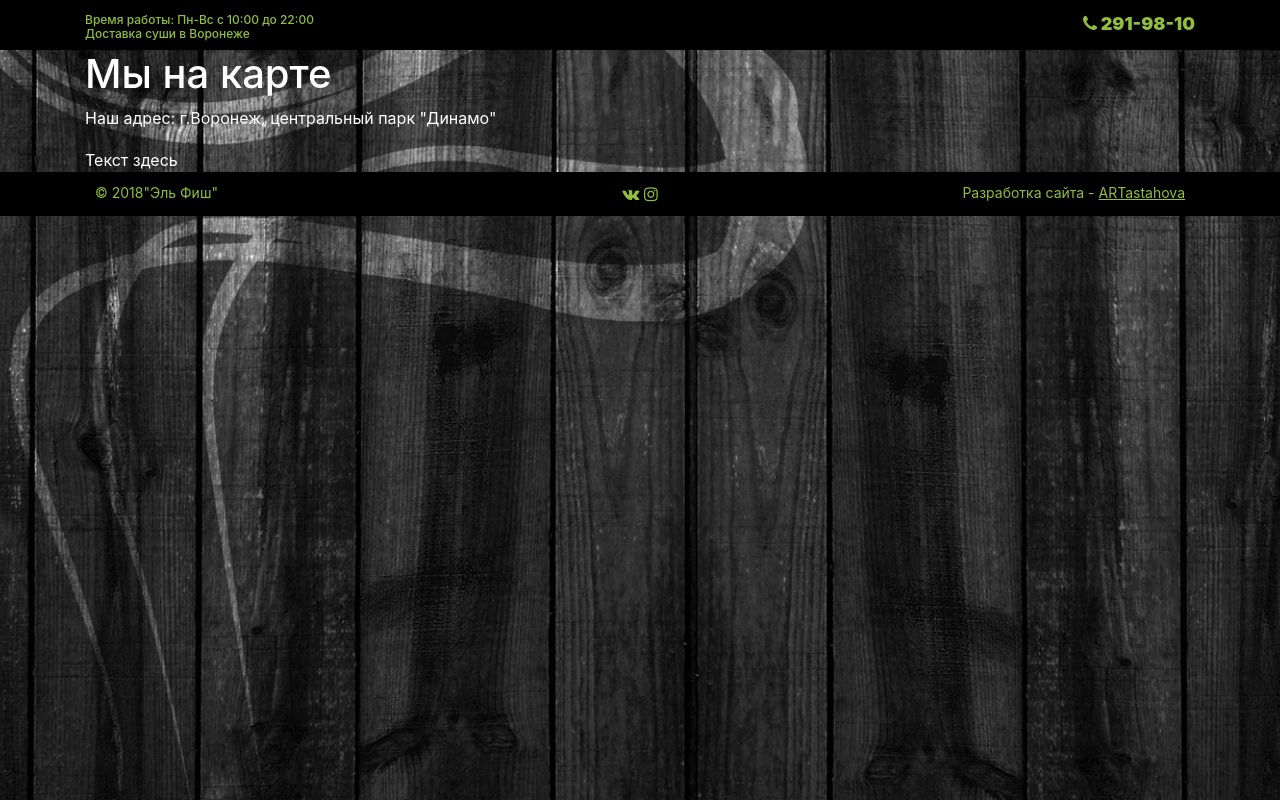
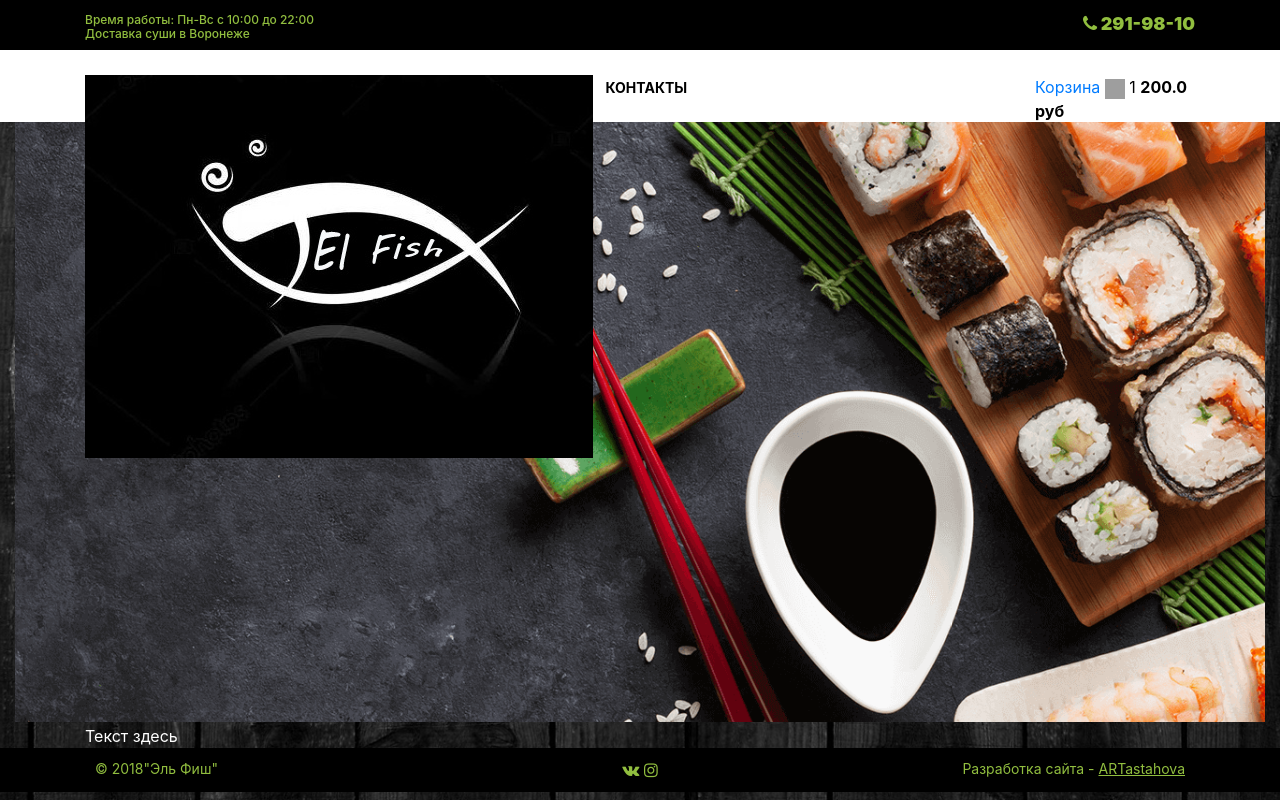
Before and after one commit to Ekaterina1993/sushi, a Django app: page / in a window 1280 px wide. Run offline with Django 3.2, Linux system fonts and the light colour scheme; data that the repository does not hold is empty; some libraries are stand-ins or nearby versions; grey boxes are pictures that could not be loaded.

Commit message:
добавлена строка меню и первый экран

```diff
--- a/src/static_override/css/main.css
+++ b/src/static_override/css/main.css
@@ -9,7 +9,7 @@ body {
 
 }
 
-.time {
+.header {
     color: #91be3f;
     height: 50px;
     /*    background: rgba(0, 0, 0, 0.71);*/
@@ -25,13 +25,13 @@ body {
 }
 
 
-.time h5.left {
+.header h5.left {
     float: left;
     padding-top: 13px;
     font-size: 12px;
 }
 
-.time h5.right {
+.header h5.right {
     float: right;
     padding-top: 13px;
     font-size: 12px;
@@ -47,9 +47,55 @@ a.numberup:hover {
 }
 
 
+.menu {
+    background: white;
+    height: 72px;
+/*    font-size: 20px;*/
+    color: black;
+    padding: 2%;
+    margin-left: -2%;
+    margin-right: -2%;
+
+
+}
+
+.menu p {
+    display: inline-block;
+    padding-left: 2%;
+    text-transform: uppercase;
+    font-size: 14px;
+    font-weight: bold;
+
+}
+.menu p:hover {
+    display: inline-block;
+    padding-left: 2%;
+    text-decoration: underline;
+    text-transform: uppercase;
+    font-size: 14px;
 
 
 
+}
+
+.basket img{
+    height: 20px;
+    width: 20px;
+
+}
+
+
+.sales{
+    background-image: url(../img/sp.png);
+/*    height: 600px;*/
+
+       background-repeat: no-repeat;
+    background-position: center;
+    background-size: cover;
+    min-height: 600px;
+    background-attachment: fixed;
+    color: white;
+}
 
 
 
@@ -414,6 +460,7 @@ input[type=number]::-webkit-outer-spin-button {
 .social {
     color: #91be3f;
 }
+
 .social:hover {
     color: white;
 }
--- a/src/templates/base.html
+++ b/src/templates/base.html
@@ -2,7 +2,7 @@
 
 
 
-<div class="time">
+<div class="header">
     <div class="container">
         <div class="row">
             <div class="col-md-12 col-12">
@@ -19,19 +19,41 @@
 <div class="menu">
     <div class="container">
         <div class="row">
+            <div class="col-md-2 col-xs-2 col-sm-2">
+                <img src="../static_override/img/1.jpg" alt="logo" class="logo">
+            </div>
+            <div class="col-md-8 col-xs-8 col-sm-8">
+                <p>главная</p>
+                <p>меню</p>
+                <p>доставка</p>
+                <p>о нас</p>
+                <p>контакты</p>
+
+            </div>
+            <div class="col-md-2 col-xs-2 col-sm-2">
+                <div class="basket">
+                    <a class="cart-link" href="#">Корзина</a>
+                    <span class="relative">
+			<img class="cart-image" src="../static_override/img/commerce.png" alt="img">
+			<span class="basket-quantity">1</span></span>
+                    <span class="cart-sum"><strong>200.0 руб</strong></span>
+                </div>
+            </div>
+        </div>
+    </div>
+</div>
+
+
+<div class="sales">
+    <div class="container">
+        <div class="row">
             <div class="col-md-12 col-xs-12 col-sm-12">
-                <h1>Мы на карте</h1>
-                <p>Наш адрес: г.Воронеж, центральный парк "Динамо"</p>
 
 
             </div>
         </div>
     </div>
 </div>
-
-
-
-
 
 
 
@@ -67,14 +89,14 @@
                 <p class="left">© 2018"Эль Фиш"</p>
 
             </div>
-                <div class="col-md-2 col-xs-2 col-lg-2 col-sm-2 icons">
+            <div class="col-md-2 col-xs-2 col-lg-2 col-sm-2 icons">
                 <span><a href="https://vk.ru" class="social"><i class="fa fa-vk" aria-hidden="true"></i></a></span>
 
                 <span><a href="https://istagram.com" class="social"><i class="fa fa-instagram" aria-hidden="true"></i></a></span>
 
 
             </div>
- <div class="col-md-5 col-xs-5 col-lg-5 col-sm-5">
+            <div class="col-md-5 col-xs-5 col-lg-5 col-sm-5">
                 <p class="right">Разработка сайта - <a href="mailto:astahova933@yandex.ru" class="web">ARTastahova</a></p>
             </div>
         </div>
```
Also changed, not shown: src/static_override/img/foame.jpg (added), src/static_override/img/sp.png (added).
